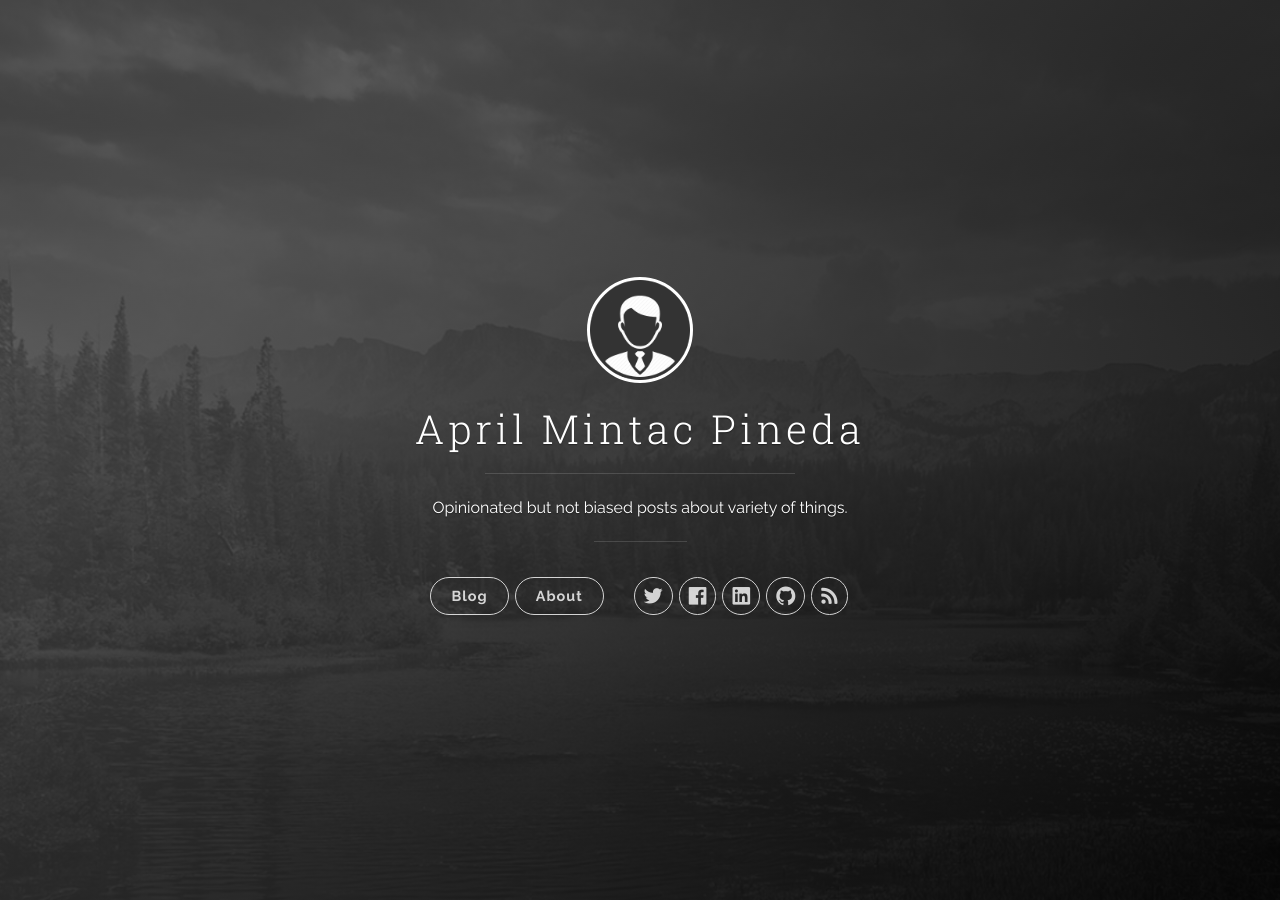
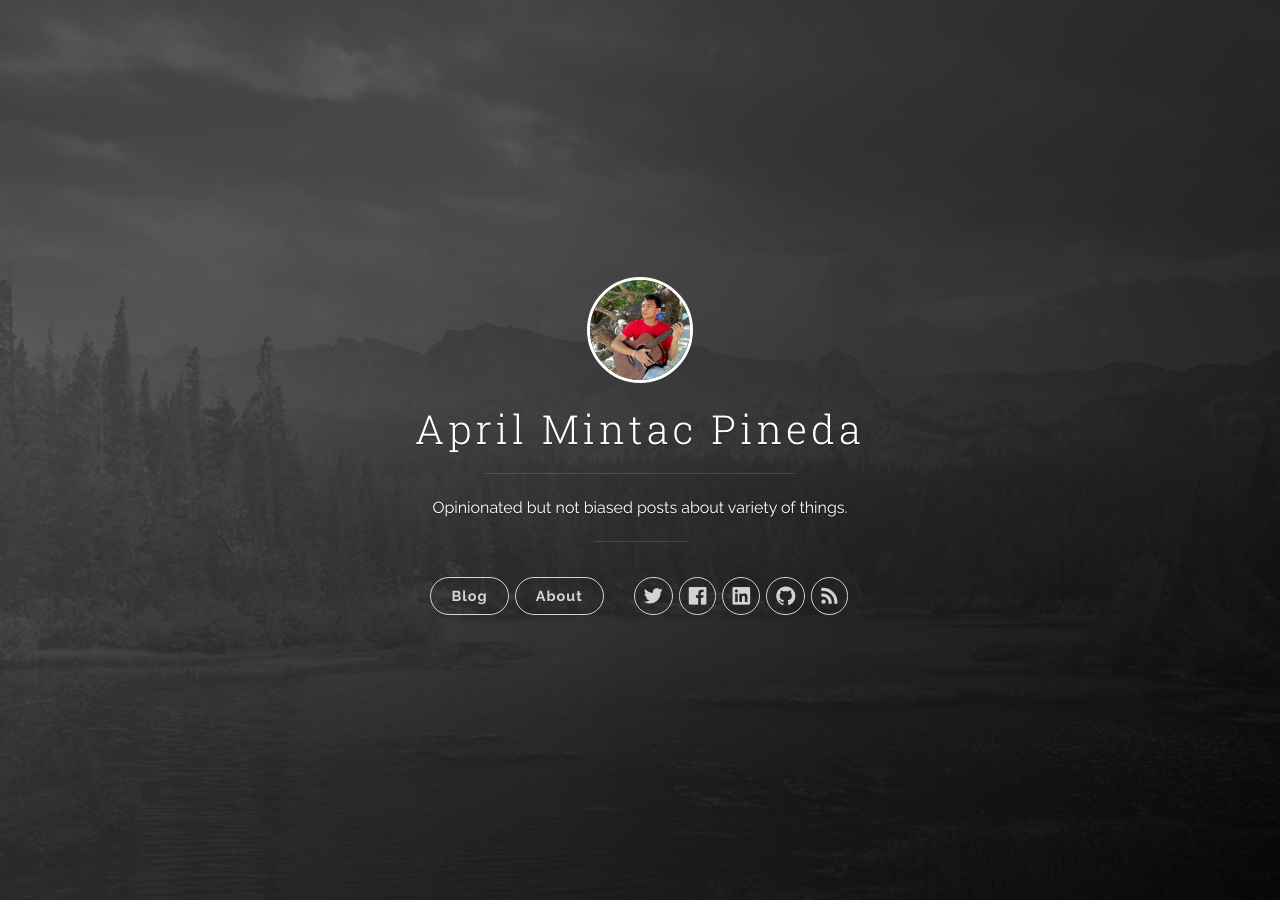
Before and after one commit to aprilmintacpineda/blog, a Jekyll site: the page built from index.html, in a window 1280 px wide. Built offline with Jekyll 4.4.1, drawn with Linux system fonts in a browser that asks for light colours; the list of posts is cut into pages by our own code.

Commit message:
added profile image

```diff
--- a/_includes/header.html
+++ b/_includes/header.html
@@ -9,7 +9,7 @@
     <div class="panel-main__inner panel-inverted">
     <div class="panel-main__content">
         <a href="{{ site.baseurl }}/" title="link to home of {{ site.title }}">
-          <img src="{{ site.baseurl }}/images/profile.jpg" class="user-image" alt="My Profile Photo">
+          <img src="{{ site.baseurl }}/images/profile.jpeg" class="user-image" alt="My Profile Photo">
           <h1 class="panel-cover__title panel-title">{{ site.title }}</h1>
         </a>
         <hr class="panel-cover__divider">
```
Also changed, not shown: images/profile.jpeg (added), images/profile.jpg (deleted).
